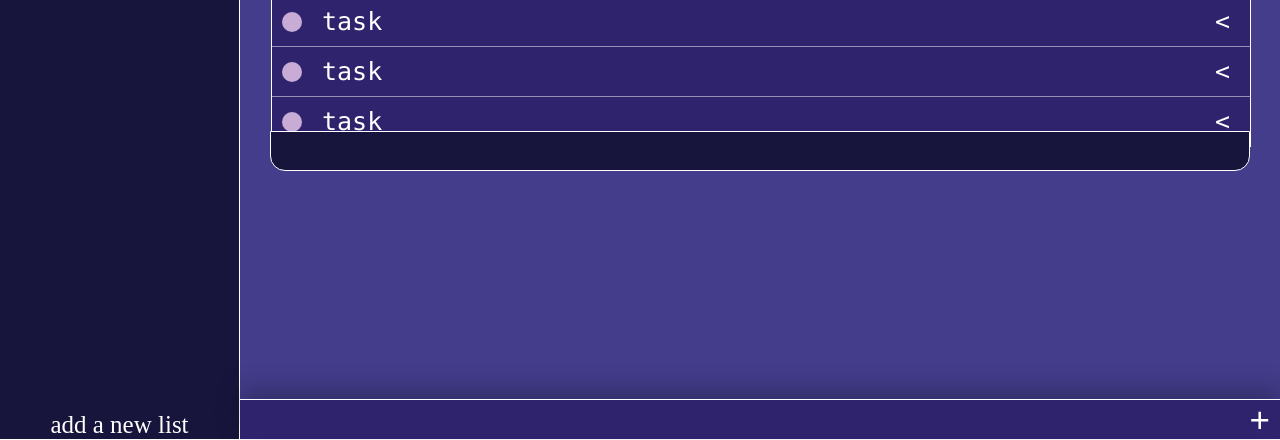
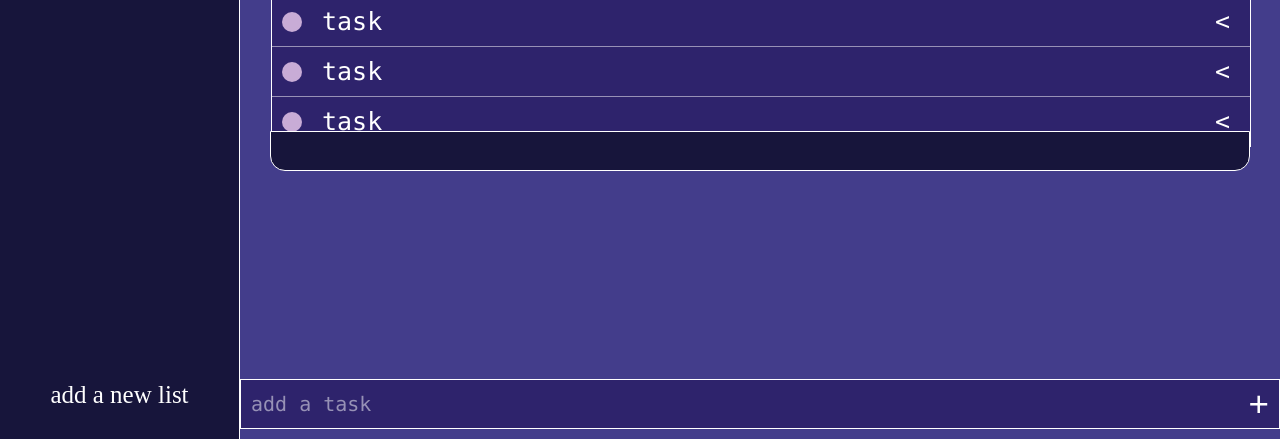
Before and after one commit to ouichouani/todoList, a plain HTML site: page index.html in a window 1280 px wide. Shown: the part 361-801 px from the top of the page. Drawn offline with Linux system fonts and the light colour scheme.

Commit message:
end of this project

```diff
--- a/index.html
+++ b/index.html
@@ -63,12 +63,11 @@
                     <p>task</p>
                     <p> &lt; </p>
                 </div>
-
             </div>
         </div>
         <div class="bottom_of_tasklist"></div>
         <div class="add_bar">
-            <input type="text" class="add_bar_input">
+            <input type="text" class="add_bar_input" placeholder="add a task">
             <button type="" onclick="add_task_to_task_list()" class="add_bar_button"> + </button>
         </div>
 
--- a/main.css
+++ b/main.css
@@ -103,10 +103,9 @@ body {
 
 .add_lists {
     position: absolute;
-    bottom: 0;
+    bottom: 30px;
     width: 100%;
 
-    /* background-color: #C8ACD6; */
     label {
         display: inline-block;
         text-align: center;
@@ -185,10 +184,6 @@ body {
         background-color: transparent;
     }
 
-    .adding_div_for_overflow::-webkit-scrollbar- {
-        background-color: transparent;
-    }
-
     .adding_div_for_overflow::-webkit-scrollbar-thumb {
         background-color: rgb(255, 255, 255);
     }
@@ -196,7 +191,6 @@ body {
     .tasks_list {
         width: 100%;
         height: fit-content;
-
         border: 1px solid white;
         border-width: 0 1px;
         position: relative;
@@ -280,19 +274,22 @@ body {
 
 .add_bar {
     position: absolute;
-    bottom: 0;
+    bottom: 10px;
     width: 100%;
-    height: 40px;
+    height: 50px;
     display: flex;
     justify-content: space-between;
-    box-shadow: 0 -10px 25px 0 rgba(0, 0, 0, 0.25);
     background-color: #2E236C;
-    border-top: 1px solid white;
+    border: 1px solid white;
 
     input {
+        font-family: 'Fira Code', Consolas, 'Courier New', monospace;
         width: 100%;
         padding-inline: 10px;
         font-size: 20px;
+    }
+    input::placeholder{
+        color: rgb(255, 255, 255 , 0.5);
     }
 
     input,
```
